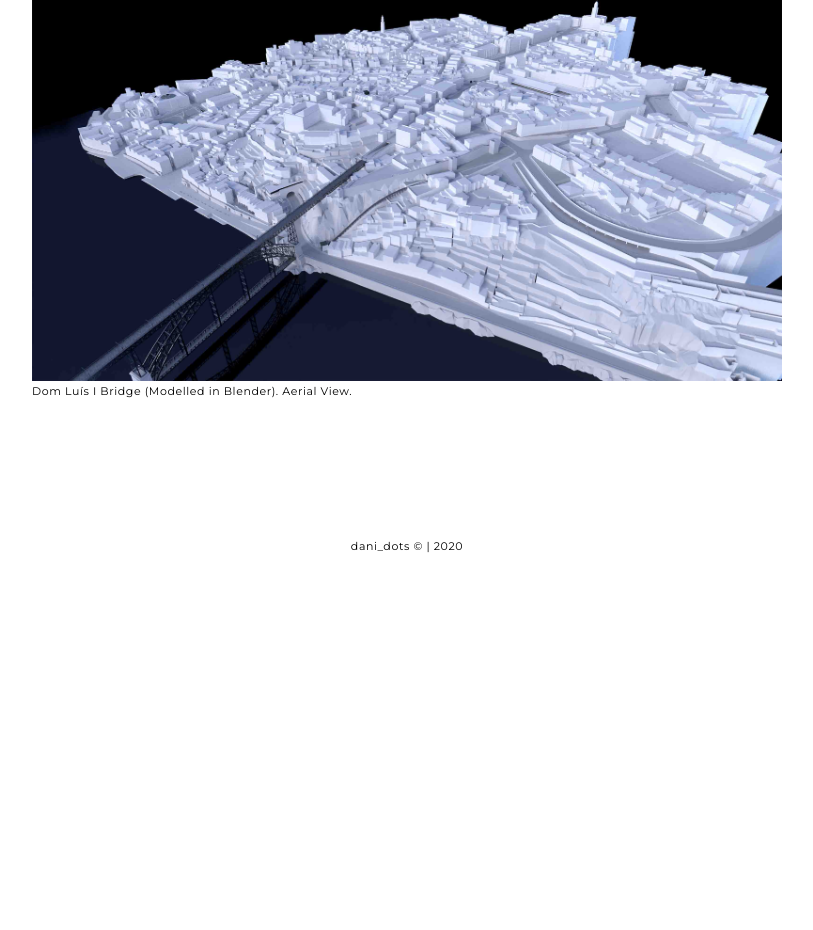
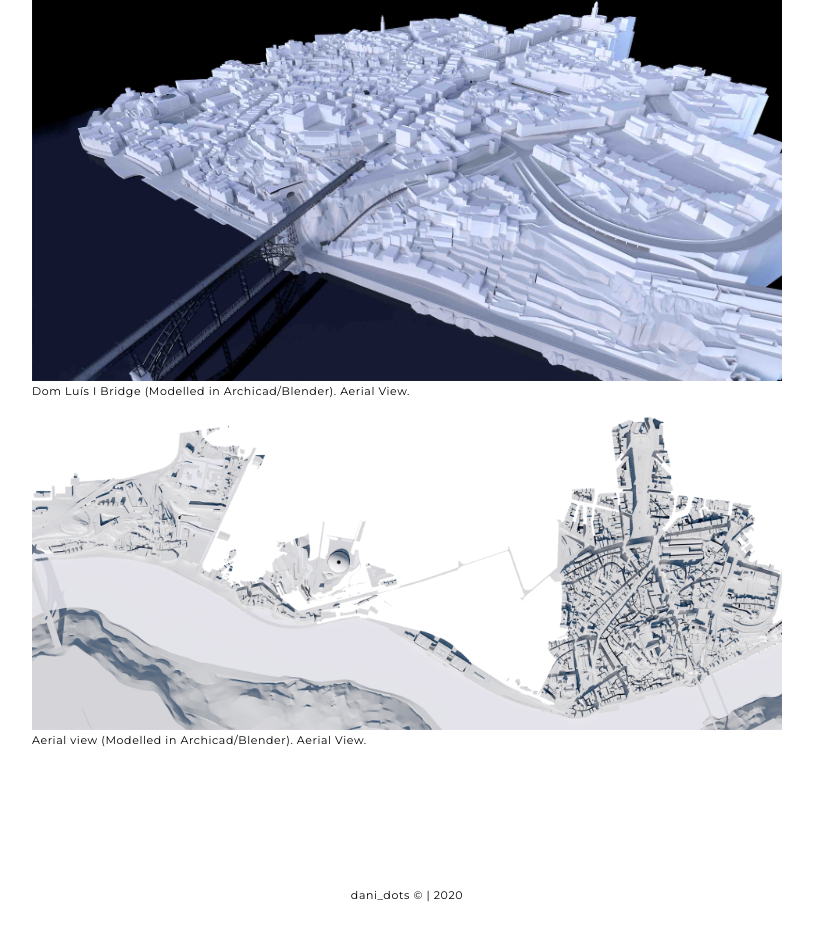
Before and after one commit to danidots/portfolio, a plain HTML site: page 3dportomodel.html in a window 1280 px wide. Shown: the part 885-1815 px from the top of the page, without its empty margins (233-1046 px from the left). Before the commit the page ends 1466 px from the top, so only its background shows below. Drawn offline with Linux system fonts and the light colour scheme.

Commit message:
Changes in 3dportomodel

```diff
--- a/3dportomodel.html
+++ b/3dportomodel.html
@@ -86,7 +86,11 @@
         <div class="row">
           <div class="col-xs-12 ">
             <img src="./assets/images/3danimods/3dmodelling/porto3dmodel.jpg" class="img-responsive" alt="">
-            <p>Dom Luís I Bridge (Modelled in Blender). Aerial View. </p>
+            <p>Dom Luís I Bridge (Modelled in Archicad/Blender). Aerial View. </p>
+          </div>
+          <div class="col-xs-12 ">
+            <img src="./assets/images/3danimods/3dmodelling/porto3dmodelb.png" class="img-responsive" alt="">
+            <p>Aerial view (Modelled in Archicad/Blender). Aerial View. </p>
           </div>
         </div>
       </div>
```
